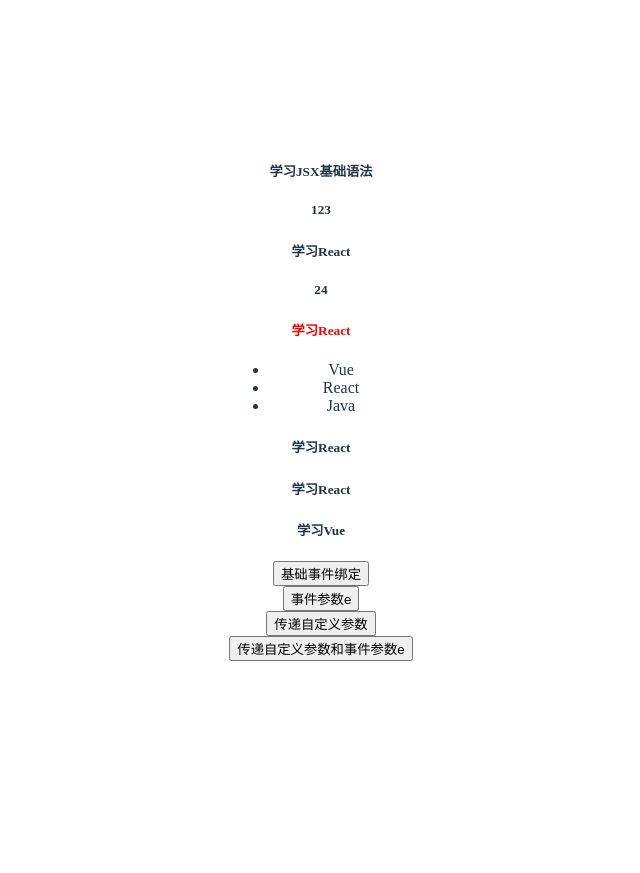
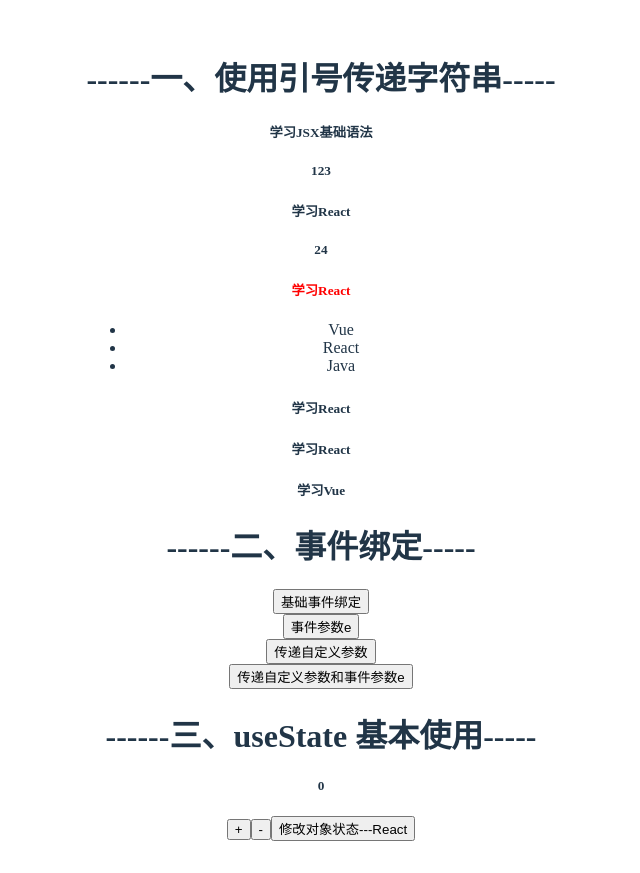
Before and after one commit to LuckySgr/react-basic, a React (Vite) app: page / in a window 1280 px wide. Shown: the whole page, without its empty margins (319-959 px from the left). Before the commit the page ends 800 px from the top, so only its background shows below. Built offline with nearby package versions, Linux system fonts and the light colour scheme.

Commit message:
添加 UseStateBasic 组件，演示 useState 的基本用法和状态管理

```diff
--- a/src/App.tsx
+++ b/src/App.tsx
@@ -1,12 +1,14 @@
 import './App.css'
 import ClickBasic from './component/Click-Basic'
 import JSXBasic from './component/JSX-Basic'
+import UseStateBasic from './component/UseState-Basic'
 
 function App() {
     return (
         <>
             <JSXBasic />
             <ClickBasic></ClickBasic>
+            <UseStateBasic></UseStateBasic>
         </>
     )
 }
--- a/src/component/Click-Basic.tsx
+++ b/src/component/Click-Basic.tsx
@@ -7,28 +7,30 @@
 */
 
 // 基础事件绑定
-function handleClick() {
+const handleClick = () => {
     console.log('基础事件绑定');
 }
 
 // 事件参数e
-function handleClick1(e: any) {
+const handleClick1 = (e: any) => {
     console.log('事件参数e', e);
 }
 
 // 传递自定义参数
-function handleClick2(name: string) {
+const handleClick2 = (name: string) => {
     console.log('传递自定义参数', name);
 }
 
 // 传递自定义参数和事件参数e
-function handleClick3(name: string, e: any) {
+const handleClick3 = (name: string, e: any) => {
     console.log('传递自定义参数和事件参数e', name, e);
 }
 
-function ClickBasic() {
+const ClickBasic = () => {
     return (
-        <>
+        <div>
+            <h1>{'------二、事件绑定-----'}</h1>
+
             {/* 1、基础绑定 */}
             <button onClick={handleClick}>基础事件绑定</button><br />
 
@@ -40,7 +42,7 @@
 
             {/* 4、传递自定义参数和事件参数e */}
             <button onClick={(e) => handleClick3('React', e)}>传递自定义参数和事件参数e</button><br />
-        </>
+        </div>
     )
 }
 
--- a/src/component/JSX-Basic.tsx
+++ b/src/component/JSX-Basic.tsx
@@ -18,12 +18,12 @@
     { id: 3, name: 'Java' }
 ]
 
-function getName() {
+const getName = () => {
     return '学习React';
 }
 
 // 自定义函数（根据类型不同返回不同结果）
-function getArticleTem() {
+const getArticleTem = () => {
     switch (articleType) {
         case 0:
             return <h5>学习React</h5>
@@ -36,10 +36,11 @@
     }
 }
 
-function JSXBasic() {
+const JSXBasic = () => {
     return (
-        <>
-            {/* 1、使用引号传递字符串 */}
+        <div>
+            <h1>{'------一、使用引号传递字符串-----'}</h1>
+
             <h5>
                 {'学习JSX基础语法'}
             </h5>
@@ -75,7 +76,7 @@
 
             {/* 7、复杂条件渲染 */}
             {getArticleTem()}
-        </>
+        </div>
     )
 }
 
--- /dev/null
+++ b/src/component/UseState-Basic.tsx
@@ -0,0 +1,46 @@
+/*
+    useState（可以理解数据的双向绑定）
+    1. 引入 useState
+    2. 定义 count 和 setCount
+    3. 使用 count 和 setCount
+
+    count为状态值，setCount为更新状态值的方法
+
+    状态修改规则：
+        1. 不要直接修改状态值，直接修改不会重新渲染组件
+        2. 使用 setCount 修改状态值
+        3. setCount 会接收一个新的值，然后更新状态值
+        4. setCount 会更新状态值，并且重新渲染组件
+        5. useState 会返回一个数组，数组的第一个值为状态值，第二个值为更新状态值的方法
+
+    可以理解为count是用来在页面上展示的，setCount是用来修改count的值的
+*/
+
+import { useState } from "react";
+
+const UseStateBasic = () => {
+    const [count, setCount] = useState(0);
+    const [form, setForm] = useState({ name: 'React', age: 18 });
+
+    const handleClick = () => {
+        setForm({
+            ...form,
+            name: 'Vue'
+        });
+    }
+
+    return (
+        <div>
+            <h1>{'------三、useState 基本使用-----'}</h1>
+
+            {/* 计数器 */}
+            <h5>{count}</h5>
+            <button onClick={() => setCount(count + 1)}>+</button>
+            <button onClick={() => setCount(count - 1)}>-</button>
+            {/* 修改对象状态 */}
+            <button onClick={handleClick}>修改对象状态---{form.name}</button>
+        </div>
+    );
+}
+
+export default UseStateBasic;
```
